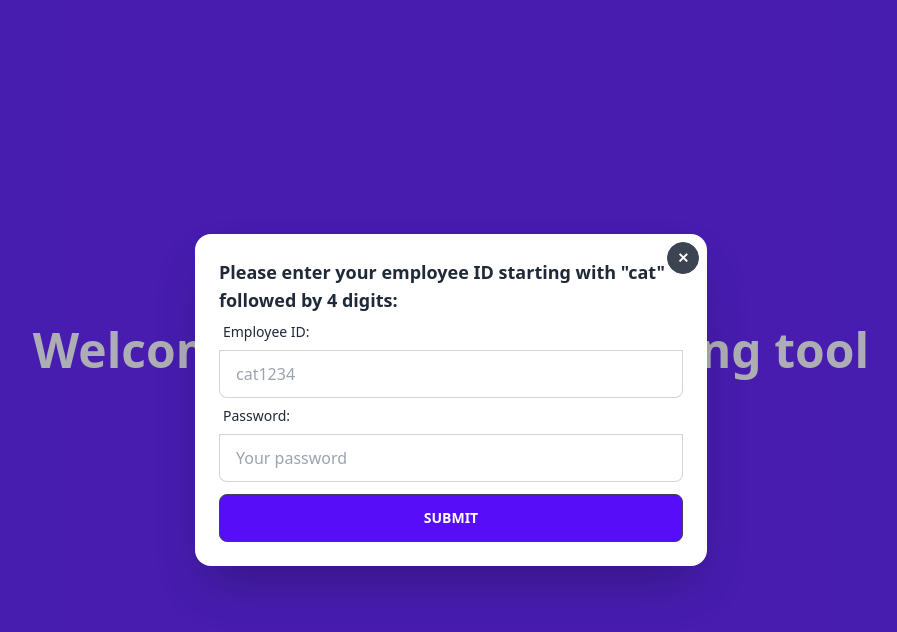
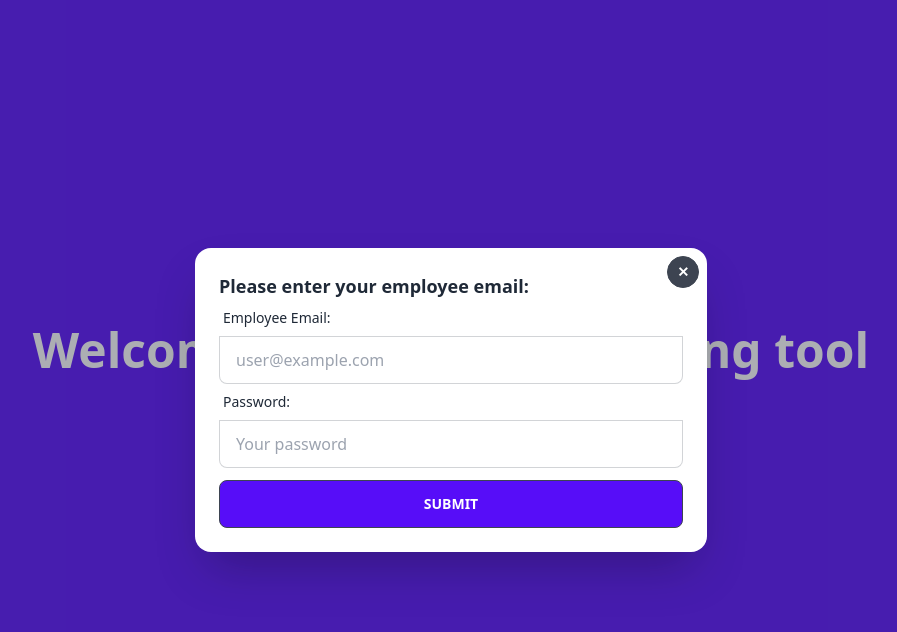
Before and after one commit to darkendord/customer-assisting-tool, a React (Create React App) app: page / in a window 1280 px wide. Both pictures are taken after a click on the label "LOGIN". Shown: the top 632 px of the page, without its empty margins (189-1086 px from the left). Built offline with nearby package versions, Linux system fonts and the light colour scheme; no server answers.

Commit message:
login features

```diff
--- a/package.json
+++ b/package.json
@@ -8,6 +8,7 @@
     "@testing-library/user-event": "^13.5.0",
     "axios": "^0.27.2",
     "daisyui": "^2.20.0",
+    "firebase": "^9.10.0",
     "react": "^18.2.0",
     "react-dom": "^18.2.0",
     "react-router-dom": "^6.3.0",
--- a/src/App.jsx
+++ b/src/App.jsx
@@ -1,4 +1,4 @@
-import {BrowserRouter,Routes,Route, Link} from "react-router-dom";
+import { BrowserRouter, Routes, Route, Link } from "react-router-dom";
 
 
 import * as React from 'react';
@@ -14,69 +14,135 @@ import ChatSupport from "./pages/ChatSupport"
 import Escalation from "./pages/Escalation"
 import Login from "./pages/Login";
 import { UserContext } from "./Context/UserContext";
-import { useEffect } from "react";
-import { useState } from "react";
+import { useEffect,useState } from "react";
+import { auth } from "./firebase";
+import {
+  signInWithEmailAndPassword,
+  createUserWithEmailAndPassword,
+  signOut,
+  onAuthStateChanged
+} from "firebase/auth";
+import { current } from "daisyui/src/colors";
+
+
 
 function App() {
 
+  // CONTEXT LOGIC//
   const API_URL = "https://cat-node-api.herokuapp.com/api/customers"
 
   const [customersData, setCustomersData] = useState([])
   const [input, setInput] = useState("")
   const [filtered, setFiltered] = useState([])
   const [updateData, setUpdateData] = useState([])
+  const [isLogin, setIsLogin] = useState(true)
+  const [employeeLogin, setEmployeeLogin] = useState([])
 
-function handleClick(){
-input ? customersData.map((item)=> {
-    if(item.name.toLowerCase().includes(input.toLocaleLowerCase()) || item._id.toLowerCase().includes(input.toLocaleLowerCase())) {
+  function handleClick() {
+    input ? customersData.map((item) => {
+      if (item.name.toLowerCase().includes(input.toLocaleLowerCase()) || item._id.toLowerCase().includes(input.toLocaleLowerCase())) {
         setFiltered(item)
         setInput("")
       }
-  }):setInput("")
+    }) : setInput("")
   }
 
 
 
-useEffect(()=>{
+  useEffect(() => {
     fetch(API_URL)
-  .then(res=>res.json())
-  .then((data)=>{
+      .then(res => res.json())
+      .then((data) => {
         setCustomersData(data)
       })
-},[])
+  }, [])
 
-function handleChange(e){
+  function handleChange(e) {
     e.preventDefault();
     setInput(e.target.value);
   }
 
 
-function renderData(){
+  function renderData() {
     setUpdateData(filtered)
   }
 
 
+//LOGIN REP FUNCTION
 
-  return (
+function login(email, password){
+  signInWithEmailAndPassword(auth, email, password)
+}
+
+useEffect(()=>{
+  const repIn = onAuthStateChanged(auth,(currentRep)=>{
+    setIsLogin(currentRep)
+  });
+  return ()=>{
+    repIn();
+  }
+},[])
+
+// LOUUT REP FUNCTION
+
+function signOutRep(){
+  return signOut(auth)
+}
+
+
+
+//////////////////////
+
+
+
+
+function component (){
+  if(!isLogin){
+  return <Login/>
+}else{
+  return(
 <div className="text">
-      <UserContext.Provider value={{customersData, setCustomersData, input, setInput, filtered, setFiltered, handleChange, handleClick, updateData,renderData}}>
-          <Login />
-      {/* <Navbar />
+        <Navbar />
         <div className="flex justify-between">
           <BrowserRouter>
-      <LeftMenu/>
+            <LeftMenu />
             <Routes>
-          <Route path="/" element={<Home />}/>
-          <Route path="/customeraccounts" element={<CustomerAccounts />}/>
-          <Route path="/accountsettings" element={<AccountSettings />}/>
-          <Route path="/chatsupoort" element={<ChatSupport />}/>
-          <Route path="/escalation" element={<Escalation />}/>
+              <Route path="/home" element={<Home />} />
+              <Route path="/customeraccounts" element={<CustomerAccounts />} />
+              <Route path="/accountsettings" element={<AccountSettings />} />
+              <Route path="/chatsupoort" element={<ChatSupport />} />
+              <Route path="/escalation" element={<Escalation />} />
             </Routes>
             <RightSide />
           </BrowserRouter>
-      </div> */}
+        </div>
+      </div>
+  )
+}
+
+}
+  return (
+
+    //CONTEXT STRUCTURE//
+    <UserContext.Provider
+      value={
+        {
+          customersData, setCustomersData,
+          input, setInput,
+          filtered, setFiltered,
+          handleChange, handleClick,
+          updateData,
+          renderData,
+          isLogin, setIsLogin,
+          employeeLogin, setEmployeeLogin,
+          login,
+          signOutRep
+        }
+      }>
+      {/*CONTEXT*/}
+
+      {component()}
     </UserContext.Provider>
-    </div>
   );
 }
 
--- a/src/components/LeftMenu.jsx
+++ b/src/components/LeftMenu.jsx
@@ -11,7 +11,7 @@ export default function LeftMEnu() {
       mb-[20px]
       ml-[20px]
       ">
-        <Link to="/" className="btn btn-primary">Home</Link>
+        <Link to="/home" className="btn btn-primary">Home</Link>
       <li className="hover-bordered font-bold text-xl"><Link to="/accountsettings">Account settings.</Link></li>
       <li className="hover-bordered font-bold text-xl"><Link to="customeraccounts">Customer accounts.</Link></li>
       <li className="hover-bordered font-bold text-xl"><Link to="/chatsupoort">Chat support.</Link></li>
--- a/src/components/Navbar.jsx
+++ b/src/components/Navbar.jsx
@@ -1,11 +1,27 @@
+import { useContext } from "react";
 import { BrowserRouter, Routes, Route, } from "react-router-dom";
+import { UserContext } from "../Context/UserContext";
 
 export default function Navbar() {
+const { signOutRep } = useContext(UserContext);
+
+
+
+  const handleLogout = async ()=>{
+    try{
+      await signOutRep()
+    }catch(err){
+      console.log(err.message)
+    }
+  }
   return (
     <>
       <div className="navbar flex justify-between bg-primary text-primary-content">
         <a className="btn btn-ghost normal-case text-xl">Customer Assiting Tool</a>
         <input type="text" placeholder="Type here" className="input mr-[20px] input-bordered w-full max-w-xs" />
+        <button className='btn bg-primary mt-3'
+        onClick={()=>handleLogout()}
+        >Logout</button>
       </div>
     </>
   )
--- /dev/null
+++ b/src/components/ProtectedRoute.jsx
@@ -0,0 +1,12 @@
+import React from 'react'
+import {Navigate} from "react-router-dom"
+
+function ProtectedRoute({children}) {
+    let auth = false;
+    if(!auth){
+        return <Navigate to="/"/>
+    }
+  return children
+}
+
+export default ProtectedRoute
--- /dev/null
+++ b/src/firebase.jsx
@@ -0,0 +1,15 @@
+import { initializeApp } from "firebase/app";
+import {getAuth} from "firebase/auth";
+
+const firebaseConfig = {
+  apiKey: "AIzaSyDeTp1dw6KiPEE5VDr-9_1WGaUJ8a6n_yQ",
+  authDomain: "cat-authentication. firebaseapp.com",
+  projectId: "cat-authentication",
+  storageBucket: "cat-authentication.appspot.com",
+  messagingSenderId: "310912385046",
+  appId: "1:310912385046: web: 0660fda270de249fcd3537"
+};
+
+const app = initializeApp(firebaseConfig);
+export const auth = getAuth(app);
+export default app;
--- a/src/pages/Login.jsx
+++ b/src/pages/Login.jsx
@@ -1,10 +1,29 @@
+import { async } from '@firebase/util';
 import React from 'react'
-import { useState } from 'react'
+import { useState,useContext } from 'react'
+import { UserContext } from "../Context/UserContext";
 
 
 function Login() {
-    const [employeeLogin, setEmployeeLogin] = useState([])
 
+  const { login, isLogin, setIsLogin, employeeLogin, setEmployeeLogin, repIn } = useContext(UserContext);
+
+  const [email,setEmail] = useState("")
+  const [password,setPassword] = useState("")
+  const [error,setError] = useState("")
+
+
+const handleSubmit = async(e)=>{
+  e.preventDefault()
+  setError("");
+  try{
+    await login(email, password);
+    repIn && setIsLogin(!isLogin)
+  }catch(err){
+    setError(err.message)
+    console.log(err)
+  }
+};
 
   return (
     <main className="bg-primary w-screen h-screen flex justify-center items-center flex-col">
@@ -17,21 +36,35 @@ function Login() {
 
   <div className="modal-box relative">
     <label htmlFor="my-modal-3" className="btn btn-sm btn-circle absolute right-2 top-2">✕</label>
-    <h3 className="text-lg font-bold">Please enter your employee ID starting with "cat" followed by 4 digits:</h3>
+    <h3 className="text-lg font-bold">Please enter your employee email:</h3>
 
-    <form className="form-control">
+    <form onSubmit={(e)=>handleSubmit(e)} className="form-control">
   <label className="label">
-    <span className="label-text">Employee ID:</span>
+    <span className="label-text">Employee Email:</span>
   </label>
   <label className="input-group input-group-vertical">
-    <input type="text" placeholder="cat1234" className="input input-bordered" required/>
+    <input
+    type="text"
+    placeholder="user@example.com"
+    className="input input-bordered"
+    required
+    value={email}
+    onChange={(e)=>setEmail(e.target.value)}
+    />
   </label>
 
   <label className="label">
     <span className="label-text">Password:</span>
   </label>
   <label className="input-group input-group-vertical">
-    <input type="password" placeholder="Your password" className="input input-bordered" required/>
+    <input
+    type="password"
+    placeholder="Your password"
+    className="input input-bordered"
+    required
+    value={password}
+    onChange={(e)=>setPassword(e.target.value)}
+    />
   </label>
   <button className='btn bg-primary mt-3'>Submit</button>
 </form>
```
Also changed, not shown: 1 other file (tests, documents, lock files or other folders). Lines whose indentation alone changed are shown as unchanged.
